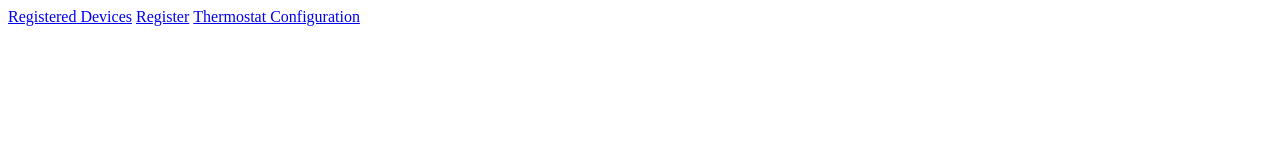
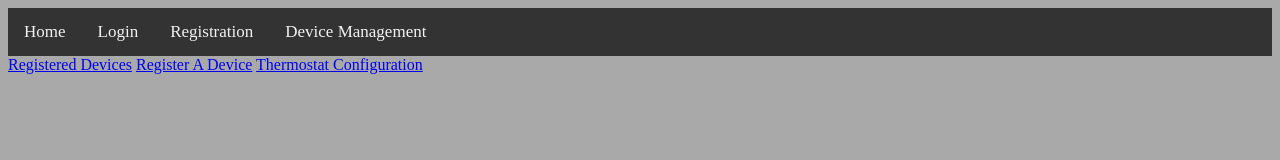
Before and after one commit to KSU-Sp-21-CS-Senior-Project-IoT-Team/Senior-Project---IoT, a plain HTML site: page website/Device_Registration.html in a window 1280 px wide. Drawn offline with Linux system fonts and the light colour scheme.

Commit message:
Update Device_Registration.html
Added a lot of sub tabs and the ability to do a registration still missing the ability to store registered devices and display on registered device list

```diff
--- a/website/Device_Registration.html
+++ b/website/Device_Registration.html
@@ -1,5 +1,6 @@
 <!DOCTYPE html>
 <html>
+<link rel = "stylesheet" href = "style.css">
 <style>
     li{display:inline}
 </style>
@@ -8,9 +9,43 @@
 </head>
 
 <body>
-        <li><a href="#Registered Devices">Registered Devices</a></li>
-        <li><a href="Registration.html">Register</a></li>
-        <li><a href="#Thermostat Configuration">Thermostat Configuration</a></li>
+        <div class = "topnav">
+                <a href="index.html">Home</a>
+                <a href="login.html">Login</a>
+                <a href="Device_Registration.html">Registration</a>
+                <a href="Device_Management.html">Device Management</a></body>
+            </div>
+
+
+
+            <div class = "regchoices">
+            <a href = "Registered_list.html">Registered Devices</a>
+            <a href = "Registered_Devices.html">Register A Device</a>
+            <a href = "Thermostat_configuration.html">Thermostat Configuration</a>
+       <!-- <li><a href="Registered_Devices.html">Registered Devices</a></li>
+        <li><a href="Registration.html">Register</a></li>move to login
+        <li><a href="Thermostat_Configuration.html">Thermostat Configuration</a></li>-->
+
+        <script>
+                var myArr = [];
+
+                function openPage()
+                {
+                    var inputText = document.getElementById('inputText').value;
+                    myArr.push(inputText);
+
+                    var pval = "";
+
+                    for(i = 0; i < myArr.length; i++){
+                        pval = pval + myArr[i] + "<br/> ";
+                    }
+                    document.getElementById('pText').innerHTML = pval;
+                }
+
+
+
+            </script>
+    </div>
 </body>
 
 
```
